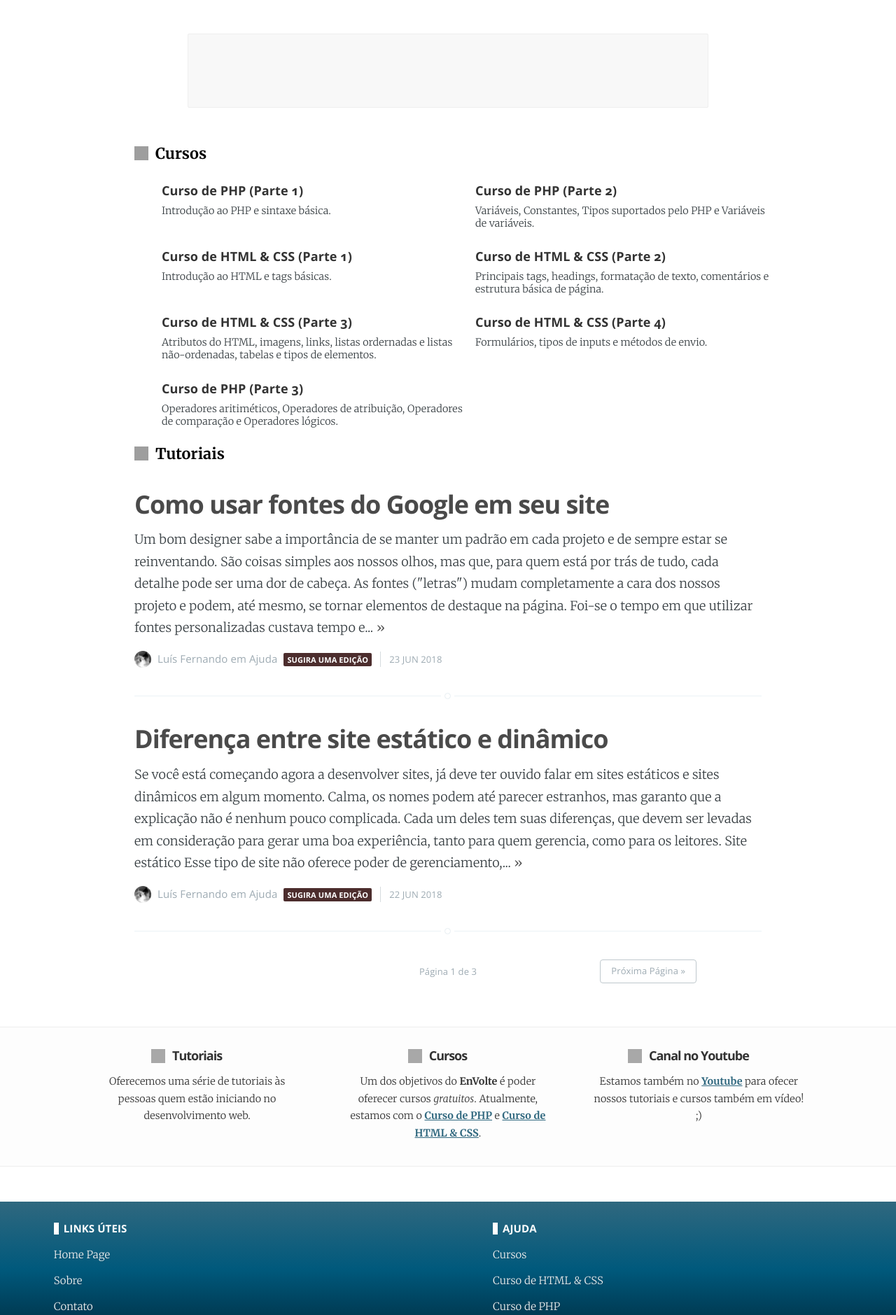
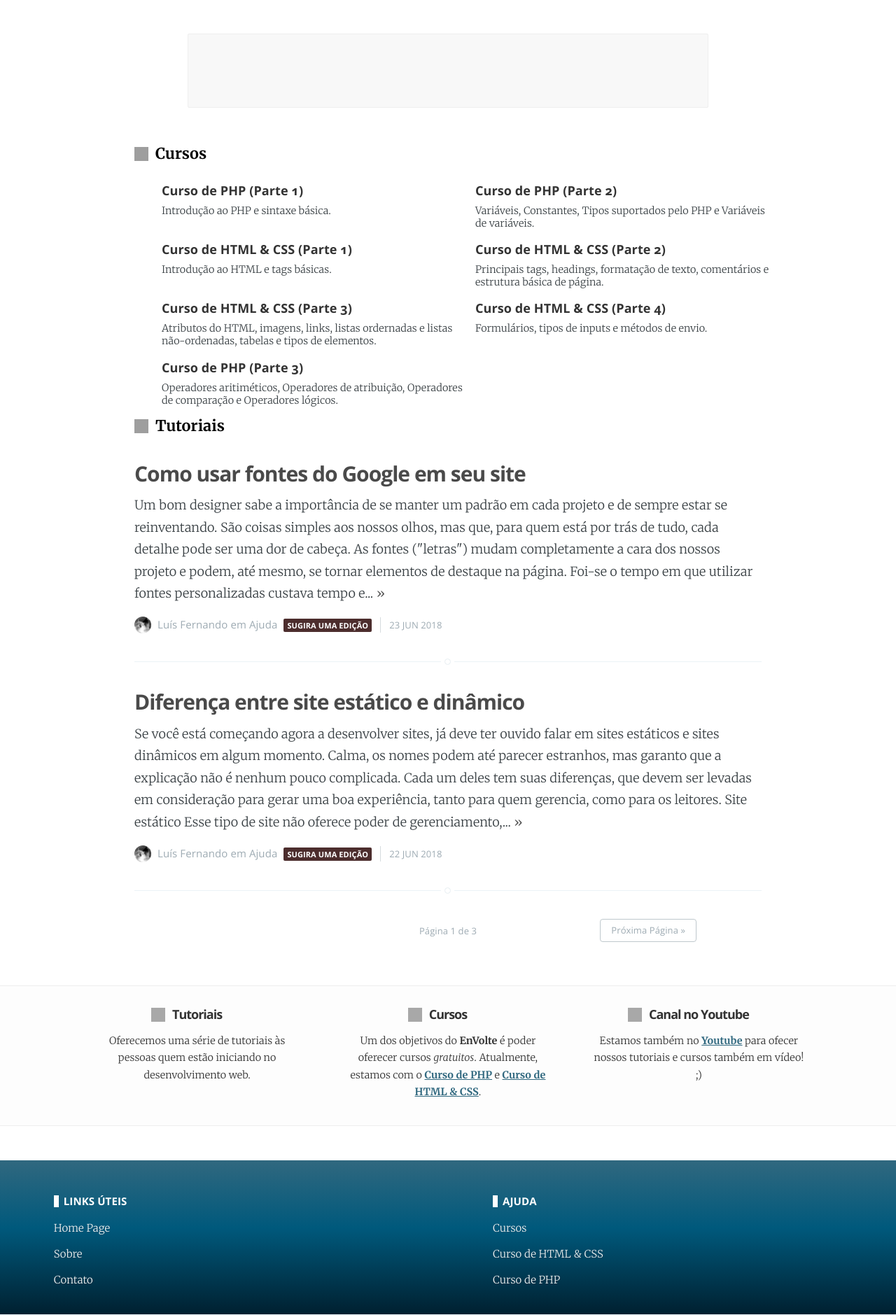
Before and after one commit to EnVolte/envolte.github.io, a Jekyll site: the page built from index.html, in a window 1280 px wide. Shown: the part 587-2466 px from the top of the page at 70% size. Built offline with Jekyll 4.4.1, drawn with Linux system fonts in a browser that asks for light colours; the list of posts is cut into pages by our own code; grey boxes are pictures that could not be loaded.

Commit message:
Update screen.css

```diff
--- a/assets/css/screen.css
+++ b/assets/css/screen.css
@@ -746,7 +746,7 @@ margin on the iframe, cause it breaks stuff. */
 }
 
 body:not(.post-template) .post-title {
-    font-size: 3.6rem;
+    font-size: 3rem;
 }
 
 .post-title a {
@@ -1804,7 +1804,7 @@ background: -moz-linear-gradient(top, rgba(48,104,127,1) 0%, rgba(0,89,124,1) 44
 background: -webkit-linear-gradient(top, rgba(48,104,127,1) 0%,rgba(0,89,124,1) 44%,rgba(0,32,48,1) 100%); /* Chrome10-25,Safari5.1-6 */
 background: linear-gradient(to bottom, rgba(48,104,127,1) 0%,rgba(0,89,124,1) 44%,rgba(0,32,48,1) 100%); /* W3C, IE10+, FF16+, Chrome26+, Opera12+, Safari7+ */
 filter: progid:DXImageTransform.Microsoft.gradient( startColorstr='#30687f', endColorstr='#002030',GradientType=0 ); /* IE6-9 */ height: 220px; margin-top: 4rem; position: relative;}
-footer#baixo ul {line-height: 1.2em; padding: 30px 0px 5px;}
+footer#baixo ul {line-height: 1.2em; padding: 50px 0px 5px;}
 footer#baixo ul h3 {padding-left: 7px; border-left: 7px solid #fff; color: #fff; font-family: Open Sans; text-transform: uppercase; font-style: normal; font-weight: bold; margin-bottom: 10px; font-size: 15px;}
 footer#baixo ul li {float: left; width: 100%; list-style: none;}
 footer#baixo ul li a {color: #eee; font-family: "Merriweather", serif; text-decoration: none; text-shadow: 1px 1px 0px rgba(0,0,0,0.1); font-size: 15px; font-weight: normal;}
@@ -1829,10 +1829,10 @@ section#about a {color: #30687f; font-weight: bold;}
 #right:hover p, #right:hover h2 {color: #000;}
 
 .titlep {width: 70%; margin: 0px auto; font-size: 1.2em; color: #000; position: relative; font-weight: bold;}
-.titlep span.ico {float: left; width: 20px; height: 20px; background-size: 20px; margin-top: 5px; margin-left: 0px; margin-right: 10px; display: block; opacity: 1;}
-
-#alin {width: 70%; margin: 2rem auto 4rem; position: relative;}
+.titlep span.ico {float: left; width: 20px; height: 20px; background-size: 20px; margin-top: 6px; margin-left: 0px; margin-right: 10px; display: block; opacity: 1;}
+
+#alin {width: 70%; margin: 2rem auto 6rem; position: relative;}
 ul#curso {float: left; width: 100%; margin: 0px; position: relative; line-height: 1em;}
-ul#curso li {float: left; width: 48%; height: 80px; padding: 0 1%; font-size: auto; list-style: none;}
+ul#curso li {float: left; width: 48%; height: 70px; padding: 0 1%; font-size: auto; list-style: none;}
 ul#curso li a {color: #333; text-decoration: none; font-family: Open Sans; font-weight: bold;}
 ul#curso li p {margin-top: 10px; font-size: 0.8em;}
```
